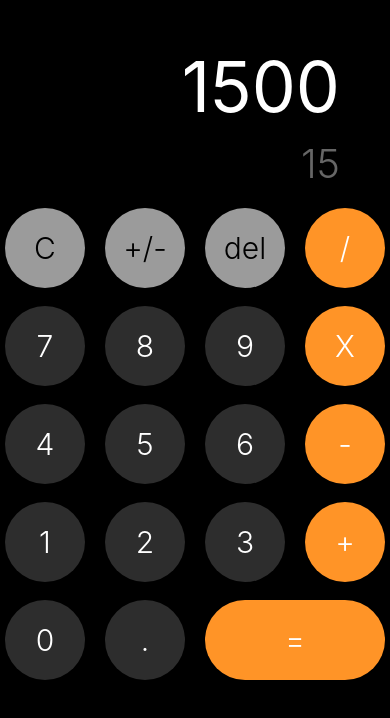
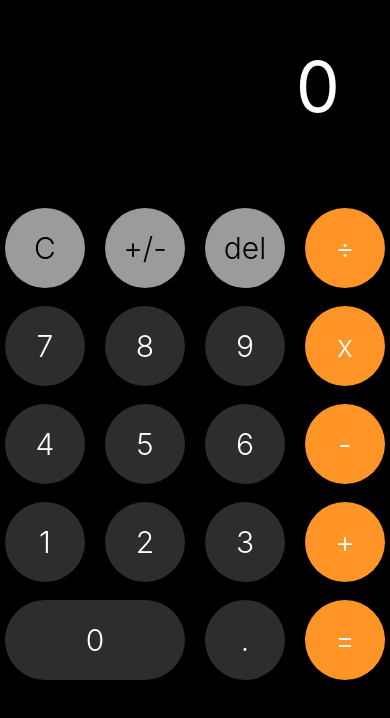
Before and after one commit to joseluiszamora/react-native-calculator, a React Native app: screen / in a window 390 px wide. Shown: the part 126-844 px from the top of the page. Built offline with nearby package versions, Linux system fonts and the light colour scheme.

Commit message:
calculator functional

```diff
--- /dev/null
+++ b/src/ui/hooks/useCalculator.tsx
@@ -0,0 +1,177 @@
+import {useEffect, useRef, useState} from 'react';
+
+enum Operator {
+  add = '+',
+  subtract = '-',
+  multiply = 'x',
+  divide = '÷',
+}
+
+export const useCalculator = () => {
+  const [formula, setFormula] = useState('');
+
+  const [number, setNumber] = useState('0');
+  const [prevNumber, setPrevNumber] = useState('0');
+
+  const lastOperation = useRef<Operator>();
+
+  useEffect(() => {
+    if (lastOperation.current) {
+      const firstFormulaPart = formula.split(' ').at(0);
+      setFormula(`${firstFormulaPart} ${lastOperation.current} ${number}`);
+    } else {
+      setFormula(number);
+    }
+  }, [number]);
+
+  useEffect(() => {
+    const subResult = calculateSubResult();
+    setPrevNumber(`${subResult}`);
+  }, [formula]);
+
+  const clean = () => {
+    setNumber('0');
+    setPrevNumber('0');
+    lastOperation.current = undefined;
+    setFormula('');
+  };
+
+  // Borrar el último número
+  const deleteOperation = () => {
+    let currentSign = '';
+    let temporalNumber = number;
+
+    if (number.includes('-')) {
+      currentSign = '-';
+      temporalNumber = number.substring(1); // 88
+    }
+
+    if (temporalNumber.length > 1) {
+      return setNumber(currentSign + temporalNumber.slice(0, -1)); //
+    }
+
+    setNumber('0');
+  };
+
+  const toggleSign = () => {
+    if (number.includes('-')) {
+      return setNumber(number.replace('-', ''));
+    }
+
+    setNumber('-' + number);
+  };
+
+  const buildNumber = (numberString: string) => {
+    if (number.includes('.') && numberString === '.') return;
+
+    if (number.startsWith('0') || number.startsWith('-0')) {
+      // Punto decimal
+      if (numberString === '.') {
+        return setNumber(number + numberString);
+      }
+
+      // Evaluar si es otro cero y no hay punto
+      if (numberString === '0' && number.includes('.')) {
+        return setNumber(number + numberString);
+      }
+
+      // Evaluar si es diferente de cero, no hay punto, y es el primer numero
+      if (numberString !== '0' && !number.includes('.')) {
+        return setNumber(numberString);
+      }
+
+      // Evitar 000000.00
+      if (numberString === '0' && !number.includes('.')) {
+        return;
+      }
+
+      return setNumber(number + numberString);
+    }
+
+    setNumber(number + numberString);
+  };
+
+  const setLastNumber = () => {
+    calculateResult();
+
+    if (number.endsWith('.')) {
+      setPrevNumber(number.slice(0, -1));
+    } else {
+      setPrevNumber(number);
+    }
+
+    setNumber('0');
+  };
+
+  const divideOperation = () => {
+    setLastNumber();
+    lastOperation.current = Operator.divide;
+  };
+
+  const multiplyOperation = () => {
+    setLastNumber();
+    lastOperation.current = Operator.multiply;
+  };
+
+  const substractOperation = () => {
+    setLastNumber();
+    lastOperation.current = Operator.subtract;
+  };
+
+  const addOperation = () => {
+    setLastNumber();
+    lastOperation.current = Operator.add;
+  };
+
+  const calculateResult = () => {
+    const result = calculateSubResult();
+    setFormula(`${result}`);
+
+    lastOperation.current = undefined;
+    setPrevNumber('0');
+  };
+
+  const calculateSubResult = (): number => {
+    const [firstValue, operation, secondValue] = formula.split(' ');
+
+    const num1 = Number(firstValue);
+    const num2 = Number(secondValue); //NaN
+
+    if (isNaN(num2)) return num1;
+
+    switch (operation) {
+      case Operator.add:
+        return num1 + num2;
+
+      case Operator.subtract:
+        return num1 - num2;
+
+      case Operator.multiply:
+        return num1 * num2;
+
+      case Operator.divide:
+        return num1 / num2;
+
+      default:
+        throw new Error('Operation not implemented');
+    }
+  };
+
+  return {
+    // Properties
+    number,
+    prevNumber,
+    formula,
+
+    // Methods
+    buildNumber,
+    toggleSign,
+    clean,
+    deleteOperation,
+    divideOperation,
+    multiplyOperation,
+    substractOperation,
+    addOperation,
+    calculateResult,
+  };
+};
--- a/src/ui/screens/CalculatorScreen.tsx
+++ b/src/ui/screens/CalculatorScreen.tsx
@@ -2,82 +2,116 @@ import React from 'react';
 import {Text, View} from 'react-native';
 import {colors, styles} from '../../config/theme/app-theme';
 import {CalculatorButton} from '../components/CalculatorButton';
+import {useCalculator} from '../hooks/useCalculator';
 
 export const CalculatorScreen = () => {
+  const {
+    formula,
+    // number,
+    prevNumber,
+    buildNumber,
+    toggleSign,
+    clean,
+    deleteOperation,
+    divideOperation,
+    multiplyOperation,
+    substractOperation,
+    addOperation,
+    calculateResult,
+  } = useCalculator();
+
   return (
     <View style={styles.calculatorContainer}>
       <View style={{paddingHorizontal: 30, paddingBottom: 20}}>
-        <Text style={styles.mainResult}>1500</Text>
-        <Text style={styles.subResult}>15</Text>
+        <Text adjustsFontSizeToFit numberOfLines={1} style={styles.mainResult}>
+          {formula}
+        </Text>
+
+        {formula === prevNumber ? (
+          <Text style={styles.subResult}> </Text>
+        ) : (
+          <Text adjustsFontSizeToFit numberOfLines={1} style={styles.subResult}>
+            {prevNumber}
+          </Text>
+        )}
+        {/* <Text
+        adjustsFontSizeToFit
+        numberOfLines={ 1 }
+        style={ styles.subResult }>
+        {  prevNumber }
+      </Text> */}
       </View>
 
       <View style={styles.row}>
         <CalculatorButton
-          onPress={() => console.log('C')}
+          onPress={clean}
           label="C"
           blackText
           color={colors.lightGray}
         />
         <CalculatorButton
-          onPress={() => console.log('+/-')}
+          onPress={toggleSign}
           label="+/-"
           blackText
           color={colors.lightGray}
         />
         <CalculatorButton
-          onPress={() => console.log('del')}
+          onPress={deleteOperation}
           label="del"
           blackText
           color={colors.lightGray}
         />
         <CalculatorButton
-          onPress={() => console.log('/')}
-          label="/"
+          onPress={divideOperation}
+          label="÷"
           color={colors.orange}
         />
       </View>
 
       <View style={styles.row}>
-        <CalculatorButton onPress={() => console.log('7')} label="7" />
-        <CalculatorButton onPress={() => console.log('8')} label="8" />
-        <CalculatorButton onPress={() => console.log('9')} label="9" />
+        <CalculatorButton onPress={() => buildNumber('7')} label="7" />
+        <CalculatorButton onPress={() => buildNumber('8')} label="8" />
+        <CalculatorButton onPress={() => buildNumber('9')} label="9" />
         <CalculatorButton
-          onPress={() => console.log('X')}
-          label="X"
+          onPress={multiplyOperation}
+          label="x"
           color={colors.orange}
         />
       </View>
 
       <View style={styles.row}>
-        <CalculatorButton onPress={() => console.log('4')} label="4" />
-        <CalculatorButton onPress={() => console.log('5')} label="5" />
-        <CalculatorButton onPress={() => console.log('6')} label="6" />
+        <CalculatorButton onPress={() => buildNumber('4')} label="4" />
+        <CalculatorButton onPress={() => buildNumber('5')} label="5" />
+        <CalculatorButton onPress={() => buildNumber('6')} label="6" />
         <CalculatorButton
-          onPress={() => console.log('-')}
+          onPress={substractOperation}
           label="-"
           color={colors.orange}
         />
       </View>
 
       <View style={styles.row}>
-        <CalculatorButton onPress={() => console.log('1')} label="1" />
-        <CalculatorButton onPress={() => console.log('2')} label="2" />
-        <CalculatorButton onPress={() => console.log('3')} label="3" />
+        <CalculatorButton onPress={() => buildNumber('1')} label="1" />
+        <CalculatorButton onPress={() => buildNumber('2')} label="2" />
+        <CalculatorButton onPress={() => buildNumber('3')} label="3" />
         <CalculatorButton
-          onPress={() => console.log('+')}
+          onPress={addOperation}
           label="+"
           color={colors.orange}
         />
       </View>
 
       <View style={styles.row}>
-        <CalculatorButton onPress={() => console.log('0')} label="0" />
-        <CalculatorButton onPress={() => console.log('.')} label="." />
         <CalculatorButton
-          onPress={() => console.log('=')}
+          onPress={() => buildNumber('0')}
+          label="0"
+          doubleSize
+        />
+        <CalculatorButton onPress={() => buildNumber('.')} label="." />
+        <CalculatorButton
+          onPress={calculateResult}
           label="="
           color={colors.orange}
-          doubleSize
         />
       </View>
     </View>
```
